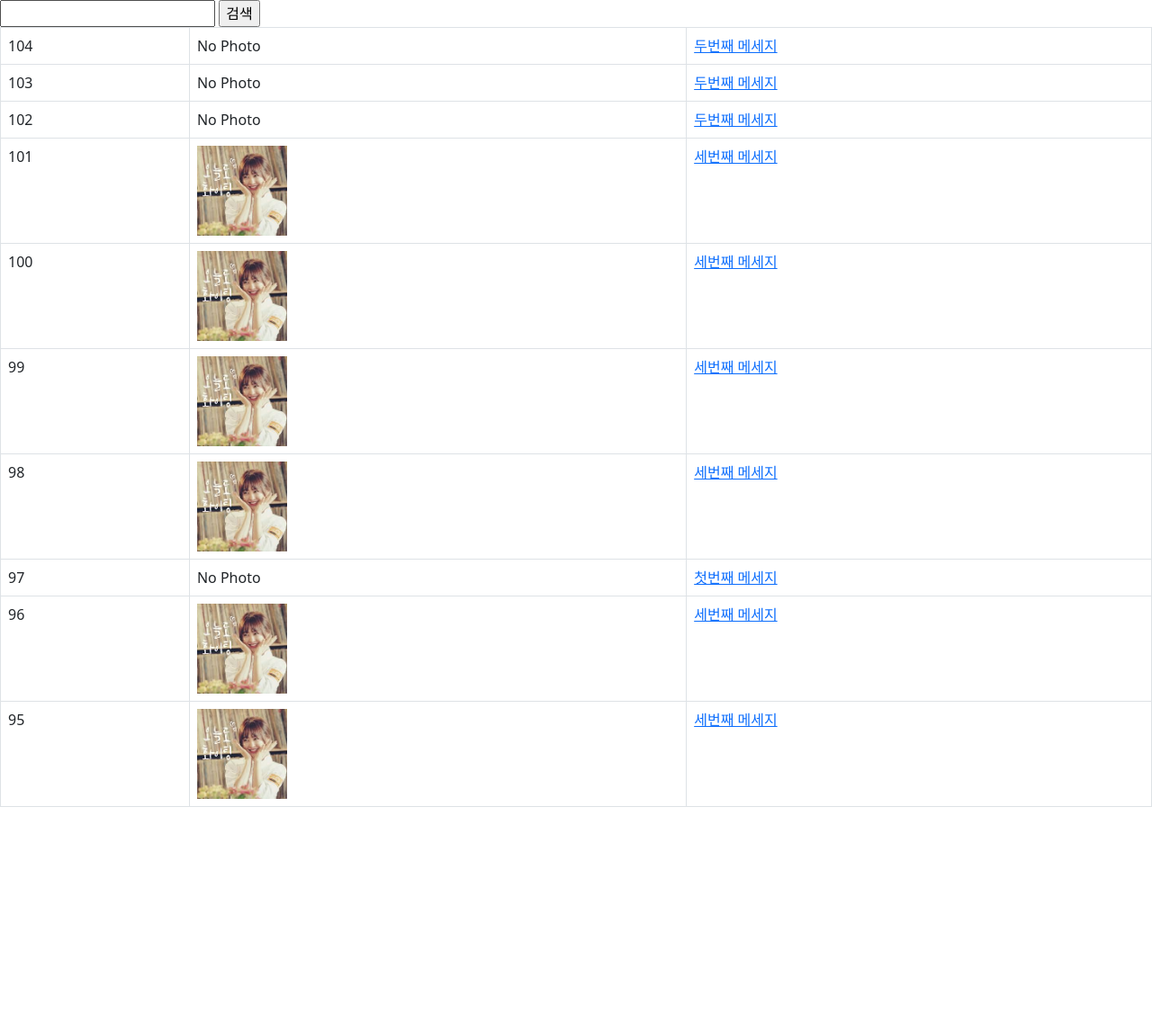
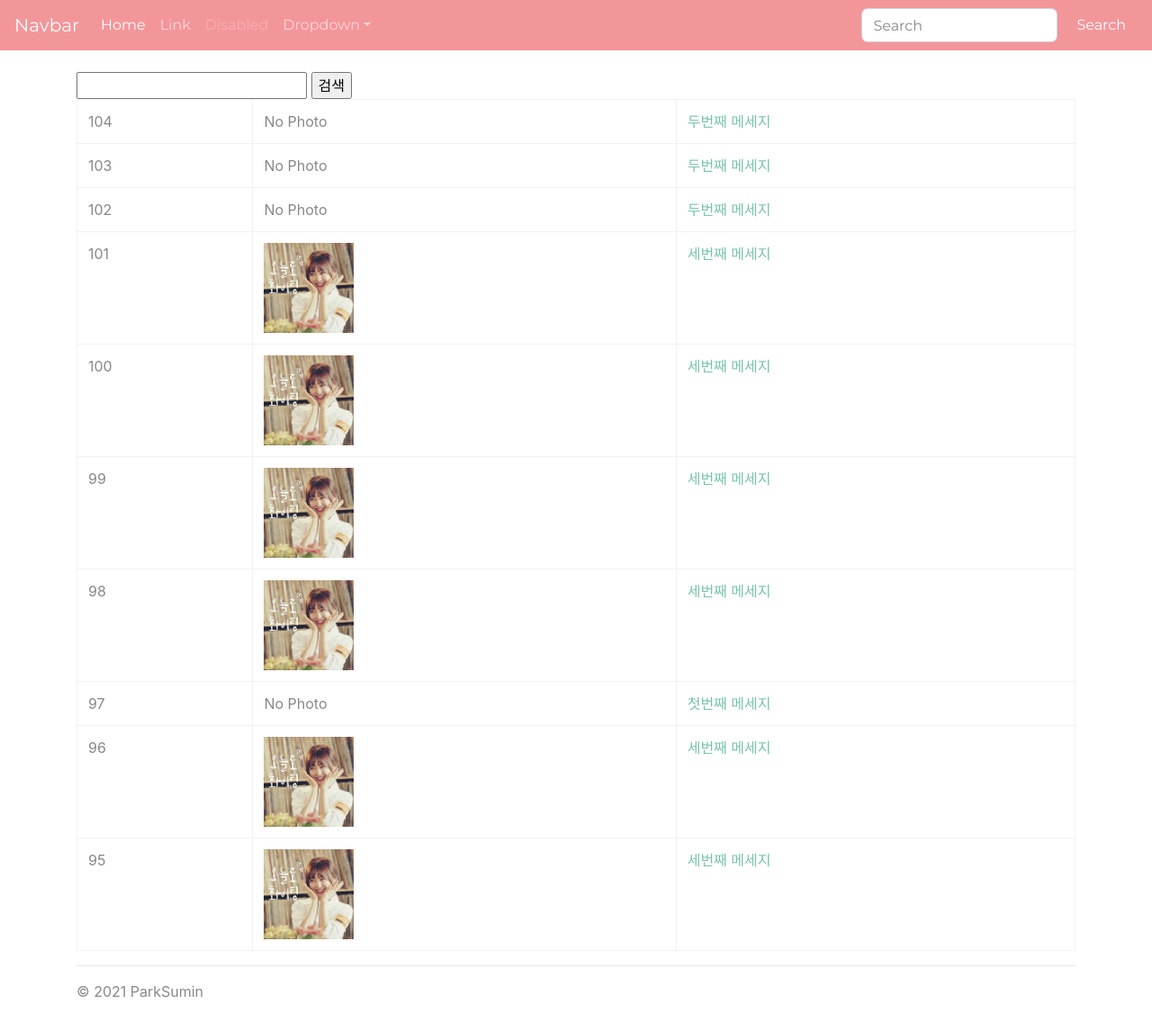
Before and after one commit to himanmenGit/educast_django_askcompany, a Django app: page /instagram/ in a window 1280 px wide. Shown: the whole page at 90% size. Before the commit the page ends 897 px from the top, so only its background shows below. Run offline with Django 3.2, Linux system fonts and the light colour scheme; a user stored in the database is signed in; data comes from the database, SQL or seed files in the repository; some libraries are stand-ins or nearby versions.

Commit message:
애듀캐스트 리액트와 함께 장고 시작하기 AskCompany 챕터4 웹 프론트엔드 기초 및 장고 statics (03-CSS Layout (2))

```diff
--- /dev/null
+++ b/instagram/templates/instagram/layout.html
@@ -0,0 +1,65 @@
+<!DOCTYPE html>
+<html lang="ko">
+
+<head>
+    <meta charset="UTF-8">
+    <meta http-equiv="X-UA-Compatible" content="IE=edge">
+    <meta name="viewport" content="width=device-width, initial-scale=1.0">
+    <title>{% block title %}{% endblock title %}</title>
+    {% comment %} <link rel="stylesheet" href="https://stackpath.bootstrapcdn.com/bootstrap/4.5.2/css/bootstrap.min.css" integrity="sha384-JcKb8q3iqJ61gNV9KGb8thSsNjpSL0n8PARn9HuZOnIxN0hoP+VmmDGMN5t9UJ0Z" crossorigin="anonymous"> {% endcomment %}
+    <link rel="stylesheet" href="https://stackpath.bootstrapcdn.com/bootswatch/4.5.2/minty/bootstrap.min.css" integrity="sha384-H4X+4tKc7b8s4GoMrylmy2ssQYpDHoqzPa9aKXbDwPoPUA3Ra8PA5dGzijN+ePnH" crossorigin="anonymous">
+    <script src="https://code.jquery.com/jquery-2.2.4.js" integrity="sha256-iT6Q9iMJYuQiMWNd9lDyBUStIq/8PuOW33aOqmvFpqI=" crossorigin="anonymous"></script>
+    <script src="https://stackpath.bootstrapcdn.com/bootstrap/4.5.2/js/bootstrap.min.js" integrity="sha384-B4gt1jrGC7Jh4AgTPSdUtOBvfO8shuf57BaghqFfPlYxofvL8/KUEfYiJOMMV+rV" crossorigin="anonymous"></script>
+    <style>
+        body {
+            padding-top: 5rem;
+            padding-bottom: 2rem;
+        }
+    </style>
+</head>
+<body>
+    <nav class="navbar navbar-expand-md navbar-dark bg-dark fixed-top">
+    <a class="navbar-brand" href="#">Navbar</a>
+    <button class="navbar-toggler" type="button" data-toggle="collapse" data-target="#navbarsExampleDefault" aria-controls="navbarsExampleDefault" aria-expanded="false" aria-label="Toggle navigation">
+        <span class="navbar-toggler-icon"></span>
+    </button>
+
+    <div class="collapse navbar-collapse" id="navbarsExampleDefault">
+        <ul class="navbar-nav mr-auto">
+        <li class="nav-item active">
+            <a class="nav-link" href="#">Home <span class="sr-only">(current)</span></a>
+        </li>
+        <li class="nav-item">
+            <a class="nav-link" href="#">Link</a>
+        </li>
+        <li class="nav-item">
+            <a class="nav-link disabled" href="#" tabindex="-1" aria-disabled="true">Disabled</a>
+        </li>
+        <li class="nav-item dropdown">
+            <a class="nav-link dropdown-toggle" href="#" id="dropdown01" data-toggle="dropdown" aria-haspopup="true" aria-expanded="false">Dropdown</a>
+            <div class="dropdown-menu" aria-labelledby="dropdown01">
+            <a class="dropdown-item" href="#">Action</a>
+            <a class="dropdown-item" href="#">Another action</a>
+            <a class="dropdown-item" href="#">Something else here</a>
+            </div>
+        </li>
+        </ul>
+        <form class="form-inline my-2 my-lg-0">
+        <input class="form-control mr-sm-2" type="text" placeholder="Search" aria-label="Search">
+        <button class="btn btn-secondary my-2 my-sm-0" type="submit">Search</button>
+        </form>
+    </div>
+    </nav>
+    <div class="container">
+        <div class="row">
+            <div class="col-sm-12">
+                {% block content %}
+                {% endblock content %}
+
+                <hr>
+                &copy; 2021 ParkSumin
+            </div>
+        </div>
+    </div>
+</body>
+</html>
--- a/instagram/templates/instagram/post_list.html
+++ b/instagram/templates/instagram/post_list.html
@@ -1,18 +1,12 @@
+{% extends 'instagram/layout.html' %}
 {% load bootstrap4 %}
-<!DOCTYPE html>
-<html lang="ko">
 
-<head>
-    <meta charset="UTF-8">
-    <meta http-equiv="X-UA-Compatible" content="IE=edge">
-    <meta name="viewport" content="width=device-width, initial-scale=1.0">
-    <title>Document</title>
-    <link href="https://cdn.jsdelivr.net/npm/bootstrap@5.0.0-beta3/dist/css/bootstrap.min.css" rel="stylesheet"
-        integrity="sha384-eOJMYsd53ii+scO/bJGFsiCZc+5NDVN2yr8+0RDqr0Ql0h+rP48ckxlpbzKgwra6" crossorigin="anonymous">
-</head>
+{% block title %}
+Instagram / Post List
+{% endblock title %}
 
-<body>
-    <form action="" method="get">
+{% block content %}
+<form action="" method="get">
         <input type="text" name="q" value="{{ q }}">
         <input type="submit" value="검색">
     </form>
@@ -42,6 +36,4 @@
     {% if is_paginated %}
         {% bootstrap_pagination page_obj size="small" justify_content="center" %}
     {% endif %}
-</body>
-
-</html>
+{% endblock content %}
```
Also changed, not shown: instagram/templates/instagram/post_detail.html (+14 -0 lines).
